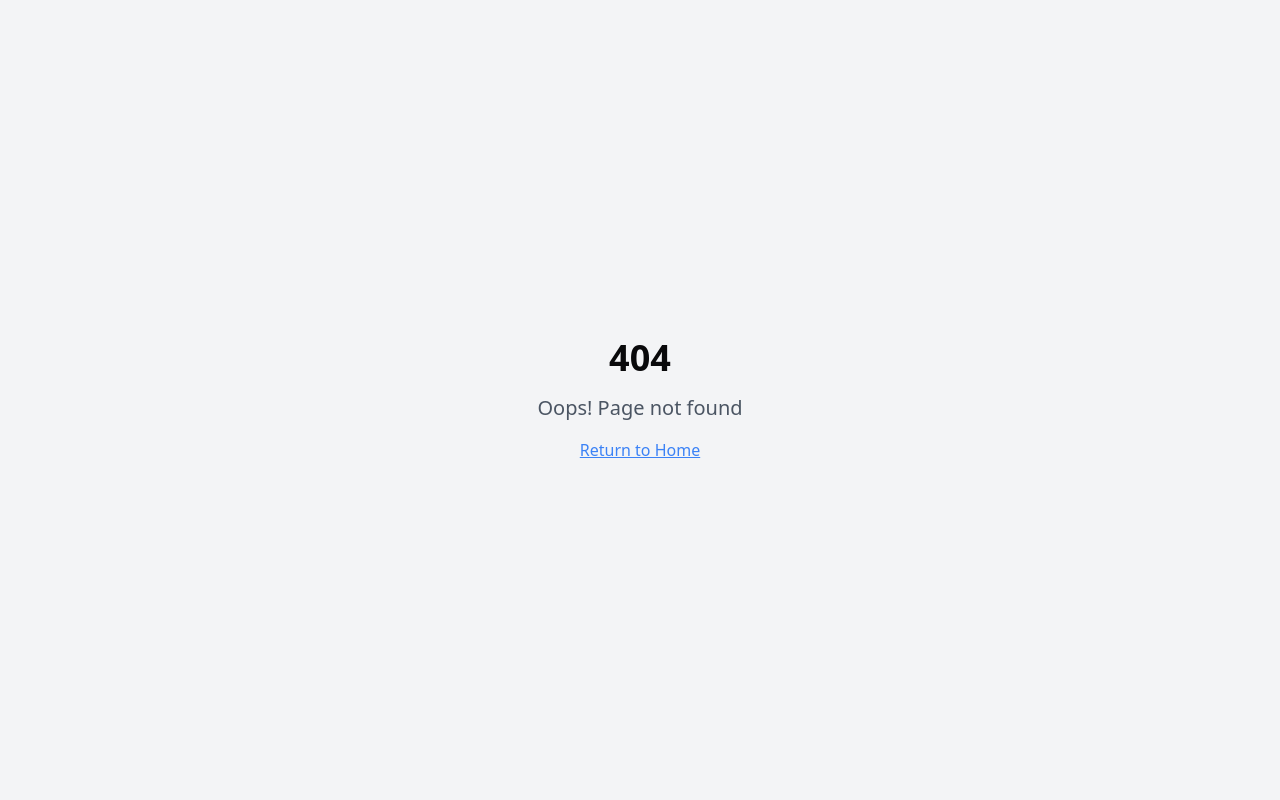
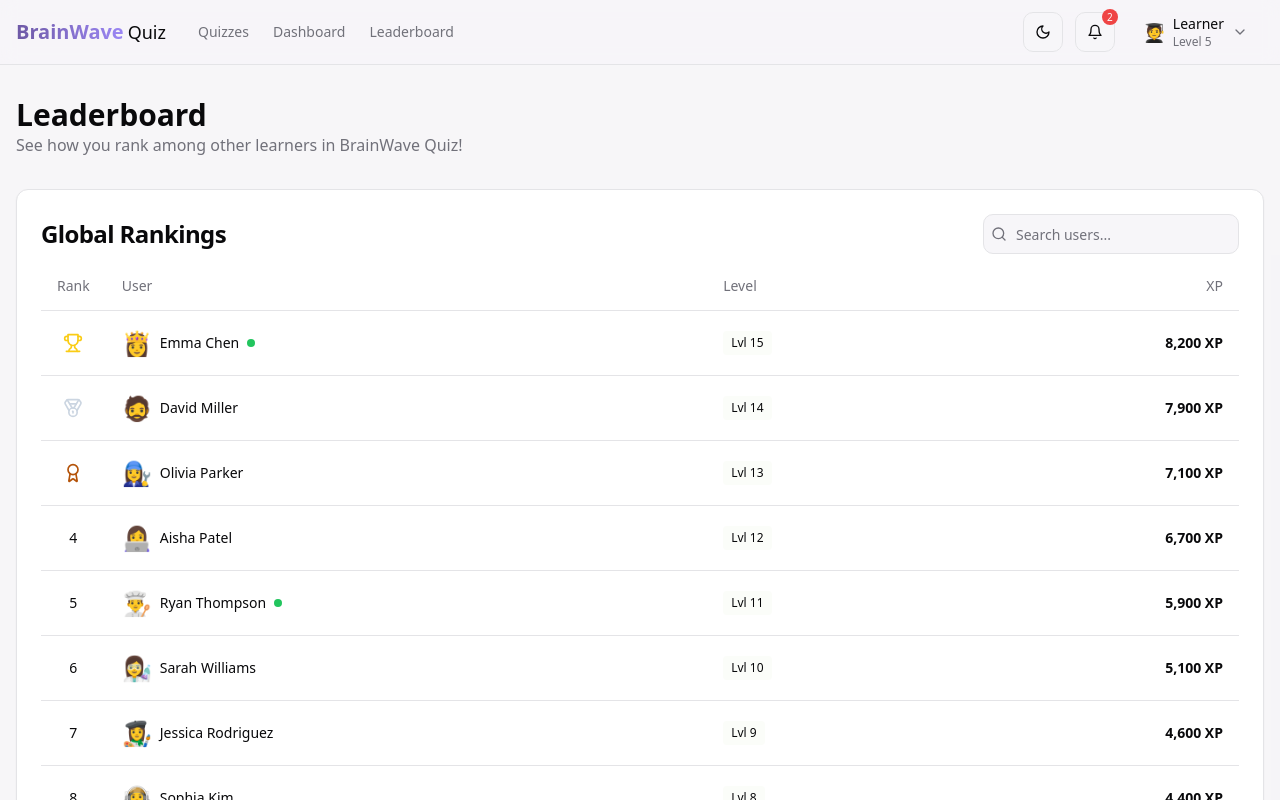
Before and after one commit to TaranJeetSingh16/synapse-quiz-flow, a React (Vite) app: page /leaderboard in a window 1280 px wide. Before the commit this address had no page. Shown: the top 800 px of the page. Built offline with nearby package versions, Linux system fonts and the light colour scheme.

Commit message:
Add dummy leaderboard data
Implement dummy data for the leaderboard to display in the LeaderboardCard component.

```diff
--- a/src/App.tsx
+++ b/src/App.tsx
@@ -10,6 +10,7 @@ import Index from "./pages/Index";
 import Quiz from "./pages/Quiz";
 import Dashboard from "./pages/Dashboard";
 import Admin from "./pages/Admin";
+import Leaderboard from "./pages/Leaderboard";
 import NotFound from "./pages/NotFound";
 
 const queryClient = new QueryClient();
@@ -27,6 +28,7 @@ const App = () => (
               <Route path="/quiz" element={<Quiz />} />
               <Route path="/dashboard" element={<Dashboard />} />
               <Route path="/admin" element={<Admin />} />
+              <Route path="/leaderboard" element={<Leaderboard />} />
               <Route path="*" element={<NotFound />} />
             </Routes>
           </BrowserRouter>
--- /dev/null
+++ b/src/pages/Leaderboard.tsx
@@ -0,0 +1,165 @@
+
+import React, { useState } from 'react';
+import Header from '@/components/layout/Header';
+import Footer from '@/components/layout/Footer';
+import { useUser } from '@/contexts/UserContext';
+import {
+  Table,
+  TableBody,
+  TableCell,
+  TableHead,
+  TableHeader,
+  TableRow
+} from '@/components/ui/table';
+import { Card, CardContent, CardHeader, CardTitle } from '@/components/ui/card';
+import { Badge } from '@/components/ui/badge';
+import { Input } from '@/components/ui/input';
+import { Search, Trophy, Medal, Award } from 'lucide-react';
+
+// Extended leaderboard with more users for the full page
+const extendedLeaderboardData = [
+  { id: '7', name: 'Emma Chen', avatar: '👸', level: 15, xp: 8200, isOnline: true },
+  { id: '8', name: 'David Miller', avatar: '🧔', level: 14, xp: 7900, isOnline: false },
+  { id: '1', name: 'Alex Johnson', avatar: '👨‍💼', level: 8, xp: 4200, isOnline: true },
+  { id: '4', name: 'Aisha Patel', avatar: '👩‍💻', level: 12, xp: 6700, isOnline: false },
+  { id: '2', name: 'Sarah Williams', avatar: '👩‍🔬', level: 10, xp: 5100, isOnline: false },
+  { id: '3', name: 'Miguel Reyes', avatar: '👨‍🎓', level: 6, xp: 3100, isOnline: true },
+  { id: '5', name: 'Tom Wilson', avatar: '👨‍🚀', level: 4, xp: 2300, isOnline: true },
+  { id: '9', name: 'Jessica Rodriguez', avatar: '👩‍🎨', level: 9, xp: 4600, isOnline: false },
+  { id: '10', name: 'Ryan Thompson', avatar: '👨‍🍳', level: 11, xp: 5900, isOnline: true },
+  { id: '11', name: 'Lily Zhang', avatar: '👩‍🏫', level: 7, xp: 3800, isOnline: false },
+  { id: '12', name: 'Marcus Johnson', avatar: '👨‍⚕️', level: 5, xp: 2700, isOnline: true },
+  { id: '13', name: 'Olivia Parker', avatar: '👩‍🔧', level: 13, xp: 7100, isOnline: false },
+  { id: '14', name: 'Noah Davis', avatar: '👨‍💻', level: 3, xp: 1900, isOnline: true },
+  { id: '15', name: 'Sophia Kim', avatar: '👩‍🚀', level: 8, xp: 4400, isOnline: false }
+];
+
+const Leaderboard = () => {
+  const { user } = useUser();
+  const [searchQuery, setSearchQuery] = useState('');
+
+  // Filter leaderboard based on search query
+  const filteredLeaderboard = extendedLeaderboardData
+    .filter(person =>
+      person.name.toLowerCase().includes(searchQuery.toLowerCase())
+    )
+    .sort((a, b) => b.xp - a.xp);
+
+  // Get rank icons based on position
+  const getRankIcon = (index: number) => {
+    switch(index) {
+      case 0: return <Trophy className="h-5 w-5 text-yellow-400" />;
+      case 1: return <Medal className="h-5 w-5 text-slate-300" />;
+      case 2: return <Award className="h-5 w-5 text-amber-700" />;
+      default: return null;
+    }
+  };
+
+  return (
+    <div className="flex flex-col min-h-screen">
+      <Header />
+
+      <main className="flex-1 py-8 bg-muted/30">
+        <div className="container mx-auto px-4">
+          <div className="mb-8">
+            <h1 className="text-3xl font-bold">Leaderboard</h1>
+            <p className="text-muted-foreground">
+              See how you rank among other learners in BrainWave Quiz!
+            </p>
+          </div>
+
+          <Card className="mb-6">
+            <CardHeader className="pb-2">
+              <div className="flex items-center justify-between">
+                <CardTitle>Global Rankings</CardTitle>
+                <div className="relative w-64">
+                  <Search className="absolute left-2 top-1/2 transform -translate-y-1/2 h-4 w-4 text-muted-foreground" />
+                  <Input
+                    placeholder="Search users..."
+                    value={searchQuery}
+                    onChange={(e) => setSearchQuery(e.target.value)}
+                    className="pl-8"
+                  />
+                </div>
+              </div>
+            </CardHeader>
+            <CardContent>
+              <Table>
+                <TableHeader>
+                  <TableRow>
+                    <TableHead className="w-12">Rank</TableHead>
+                    <TableHead>User</TableHead>
+                    <TableHead>Level</TableHead>
+                    <TableHead className="text-right">XP</TableHead>
+                  </TableRow>
+                </TableHeader>
+                <TableBody>
+                  {filteredLeaderboard.map((person, index) => (
+                    <TableRow
+                      key={person.id}
+                      className={person.id === user.id ? "bg-primary/10" : ""}
+                    >
+                      <TableCell className="font-medium">
+                        <div className="flex items-center justify-center">
+                          {getRankIcon(index) || <span className="text-sm">{index + 1}</span>}
+                        </div>
+                      </TableCell>
+                      <TableCell>
+                        <div className="flex items-center">
+                          <div className="text-2xl mr-2">{person.avatar}</div>
+                          <div>
+                            <div className="font-medium flex items-center">
+                              {person.name}
+                              {person.id === user.id && (
+                                <Badge className="ml-2 text-xs bg-primary/20 text-primary border-none hover:bg-primary/30">You</Badge>
+                              )}
+                              {person.isOnline && (
+                                <div className="ml-2 h-2 w-2 rounded-full bg-green-500"></div>
+                              )}
+                            </div>
+                          </div>
+                        </div>
+                      </TableCell>
+                      <TableCell>
+                        <div className="flex items-center">
+                          <span className="bg-secondary/30 text-xs font-medium px-2 py-1 rounded">Lvl {person.level}</span>
+                        </div>
+                      </TableCell>
+                      <TableCell className="text-right font-semibold">{person.xp.toLocaleString()} XP</TableCell>
+                    </TableRow>
+                  ))}
+                </TableBody>
+              </Table>
+
+              <div className="mt-4 text-center text-sm text-muted-foreground">
+                Rankings update every 24 hours. Keep learning to climb the leaderboard!
+              </div>
+            </CardContent>
+          </Card>
+
+          <Card>
+            <CardHeader className="pb-2">
+              <CardTitle>How Rankings Work</CardTitle>
+            </CardHeader>
+            <CardContent>
+              <div className="space-y-4">
+                <p>Your position on the leaderboard is determined by your total XP points. Earn XP by:</p>
+                <ul className="list-disc pl-5 space-y-2">
+                  <li>Completing quizzes (10-50 XP per quiz)</li>
+                  <li>Maintaining answer streaks (bonus XP)</li>
+                  <li>Daily login bonuses (25 XP)</li>
+                  <li>Earning achievement badges (50-100 XP)</li>
+                </ul>
+                <p className="text-sm text-muted-foreground">Keep learning consistently to maximize your XP and climb the ranks!</p>
+              </div>
+            </CardContent>
+          </Card>
+        </div>
+      </main>
+
+      <Footer />
+    </div>
+  );
+};
+
+export default Leaderboard;
```
